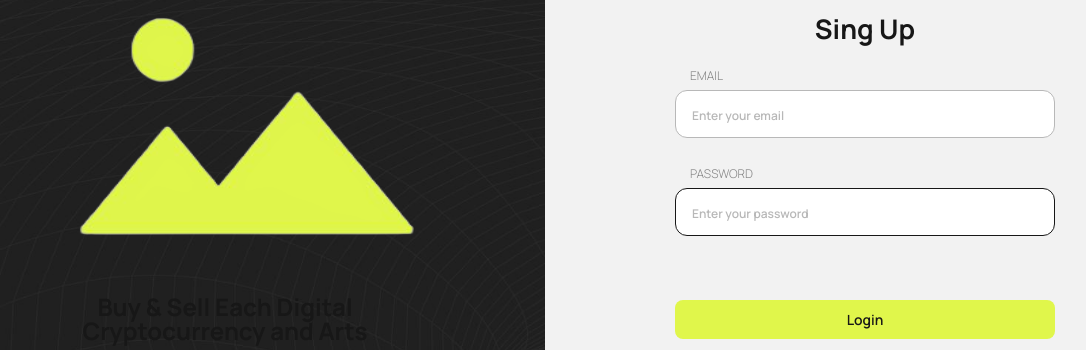
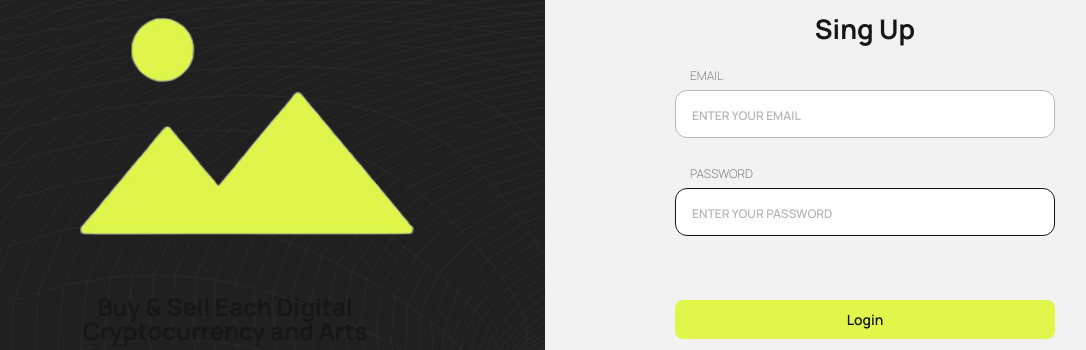
Before and after one commit to artyrkozel/crypto, a React (Vite) app: page /login in a window 1280 px wide. Shown: the part 223-573 px from the top of the page, without its empty margins (95-1181 px from the left). Built offline with nearby package versions, Linux system fonts and the light colour scheme; no server answers.

Commit message:
controller input

```diff
--- a/src/features/AuthByEmail/ui/LoginForm/LoginForm.tsx
+++ b/src/features/AuthByEmail/ui/LoginForm/LoginForm.tsx
@@ -3,12 +3,11 @@ import { classNames } from 'helpers/classNames/classNames';
 import { FormProvider, useForm } from 'react-hook-form';
 import { emailValidation, passwordValidation } from 'shared/lib/validation';
 import Button from 'shared/ui/Button/Button';
-import { ControlWrapperForm } from 'shared/ui/ControlWrapperForm/ControlWrapperForm';
-import Input from 'shared/ui/Input/Input';
 import * as yup from 'yup';
 import { ContentTitle } from 'shared/ui/ContentTitle/ContentTitle';
 import { usePostLoginMutation } from 'entities/user/api/api';
 import { AppRoutes } from 'shared/config/routeConfig/routeConfig';
+import { ControllerInput } from 'shared/ui/ControllerInput/ControllerInput';
 import styles from './LoginForm.module.scss';
 
 const FormSchema = yup
@@ -34,7 +33,7 @@ const LoginForm = () => {
     },
   });
 
-  const { register, handleSubmit } = methods;
+  const { handleSubmit } = methods;
 
   const [login, { isError }] = usePostLoginMutation();
 
@@ -51,23 +50,24 @@ const LoginForm = () => {
         <form noValidate onSubmit={handleSubmit(onSubmit)}>
           <div className={styles.loginForm}>
             <ContentTitle className={styles.title}>Sing Up</ContentTitle>
-            <ControlWrapperForm name='email' className={styles.email}>
-              <Input
-                placeholder='Enter your email'
-                autoFocus
-                {...register('email')}
-                label='email'
-              />
-            </ControlWrapperForm>
-            <ControlWrapperForm name='password'>
-              <Input
-                className={styles.password}
-                placeholder='Enter your password'
-                autoFocus
-                {...register('password')}
-                label='password'
-              />
-            </ControlWrapperForm>
+            <ControllerInput
+              className={styles.email}
+              name='email'
+              label='email'
+              type='text'
+              autoFocus
+              placeholder='Enter your email'
+              max={19}
+            />
+            <ControllerInput
+              name='password'
+              label='password'
+              type='text'
+              autoFocus
+              placeholder='Enter your password'
+              max={19}
+              className={styles.password}
+            />
             <Button type='submit' variant='primary' fullWidth>
               Login
             </Button>
--- a/src/features/CreateCreditCard/CreditCard/CreditCardForm.tsx
+++ b/src/features/CreateCreditCard/CreditCard/CreditCardForm.tsx
@@ -1,9 +1,8 @@
 import { ChangeEvent } from 'react';
-import { Controller, useFormContext } from 'react-hook-form';
-import { ControlWrapperForm } from 'shared/ui/ControlWrapperForm/ControlWrapperForm';
+import { useFormContext } from 'react-hook-form';
+import { ControllerInput } from 'shared/ui/ControllerInput/ControllerInput';
+import { ControllerSelect } from 'shared/ui/ControllerSelect/ControllerSelect';
 import { IOptions } from 'shared/ui/Dropdown/Dropdown';
-import Input from 'shared/ui/Input/Input';
-import { Select } from 'shared/ui/Select';
 /* eslint-disable */
 /* tslint:disable */
 const currentYear = new Date().getFullYear();
@@ -32,7 +31,7 @@ export default function CreditCardForm({
   cardCvv,
   children,
 }: any) {
-  const { register, setValue, control } = useFormContext();
+  const { setValue } = useFormContext();
 
   // TODO: We can improve the regex check with a better approach like in the card component.
   const onCardNumberChange = (event: ChangeEvent<HTMLInputElement>) => {
@@ -74,25 +73,19 @@ export default function CreditCardForm({
       <div className='card-list'>{children}</div>
       <div className='card-form__inner'>
         <div className='card-input'>
-          <ControlWrapperForm name='cardNumber'>
-            <Input
-              {...register('cardNumber')}
+          <ControllerInput
+            name='cardNumber'
             type='number'
-              autoComplete='off'
+            placeholder='Card number'
             max={19}
             onFocus={(e) => onCardInputFocus(e, 'cardNumber')}
             ref={cardNumberRef}
             onBlur={onCardInputBlur}
-              // value={cardNumber}
-              onChange={onCardNumberChange}
           />
-          </ControlWrapperForm>
         </div>
-
         <div className='card-input'>
-          <ControlWrapperForm name='cardHolder'>
-            <Input
-              {...register('cardHolder')}
+          <ControllerInput
+            name='cardHolder'
             type='text'
             autoComplete='off'
             placeholder='FULL NAME'
@@ -101,50 +94,38 @@ export default function CreditCardForm({
             ref={cardHolderRef}
             onBlur={onCardInputBlur}
           />
-          </ControlWrapperForm>
         </div>
 
         <div className='card-form__row'>
           <div className='card-form__col'>
             <div className='card-form__group'>
-              <ControlWrapperForm name='cardMonth'>
-                <Select
-                  {...register('cardMonth')}
-                  options={monthOptions}
+              <ControllerSelect
+                name='cardMonth'
                 ref={cardDateRef}
                 onBlur={onCardInputBlur}
                 onFocus={(e) => onCardInputFocus(e, 'cardDate')}
-                  placeholder='Month'
+                placeHolder='cardMonth'
+                options={monthOptions}
               />
-              </ControlWrapperForm>
-              <ControlWrapperForm name='cardYear'>
-                <Select
-                  {...register('cardYear')}
-                  options={yearsArr}
+              <ControllerSelect
+                name='cardYear'
                 ref={cardDateRef}
                 onBlur={onCardInputBlur}
                 onFocus={(e) => onCardInputFocus(e, 'cardDate')}
-                  placeholder='Year'
+                placeHolder='cardYear'
+                options={yearsArr}
               />
-              </ControlWrapperForm>
             </div>
           </div>
           <div className='card-form__col -cvv'>
-            <Controller
-              name='cardCvv'
-              control={control}
-              render={() => (
-                <Input
-                  {...register('cardCvv')}
+            <ControllerInput
+              ref={cardCvv}
               type='text'
-                  autoComplete='off'
-                  placeholder='CVV'
-                  max={19}
               onFocus={onCvvFocus}
               onBlur={onCvvBlur}
-                  ref={cardCvv}
-                />
-              )}
+              placeholder='CVV'
+              label='cv'
+              name='cardCvv'
             />
           </div>
         </div>
--- a/src/shared/ui/ControlWrapper/ControlWrapper.module.scss
+++ b/src/shared/ui/ControlWrapper/ControlWrapper.module.scss
@@ -5,13 +5,13 @@
   }
 
   .error {
-    position: absolute;
+    // position: absolute;
     padding: 0 8px;
     display: block;
     min-height: 20px;
     color: #f00;
     text-align: left;
-    top: 72px;
+    // top: 72px;
     font-size: 13px;
   }
 
--- a/src/shared/ui/ControlWrapper/ControlWrapper.tsx
+++ b/src/shared/ui/ControlWrapper/ControlWrapper.tsx
@@ -4,9 +4,8 @@ import { classNames } from 'helpers/classNames/classNames';
 import styles from './ControlWrapper.module.scss';
 
 export type ControlWrapperProps = {
-  children:
-    | React.JSXElementConstructor<{ hasError?: boolean; id?: string }>
-    | React.ReactElement<{ hasError?: boolean; id?: string }>;
+  children: | React.JSXElementConstructor<{ hasError?: boolean; id?: string }>
+  | React.ReactElement<{ hasError?: boolean; id?: string }>;
   getElementProps?: () => { hasError?: boolean; id?: string };
   error?: string;
   className?: string;
@@ -15,12 +14,10 @@ export type ControlWrapperProps = {
 };
 
 export const ControlWrapper: React.FC<ControlWrapperProps> = React.forwardRef(
-  ({
-    children, error, className, label, headerClass, getElementProps,
-  }) => {
-    const wrapperClasses = classNames(styles.wrapper, {}, [className ?? '']);
+  ({ children, error, className, label, headerClass, getElementProps }) => {
+    const wrapperClasses = classNames(styles.wrapper, {}, [className]);
 
-    const headerClasses = classNames(styles.header, {}, [headerClass ?? '']);
+    const headerClasses = classNames(styles.header, {}, [headerClass]);
     const id = useUniqueId('control');
 
     const localGetElementProps = useMemo(() => {
@@ -34,9 +31,9 @@ export const ControlWrapper: React.FC<ControlWrapperProps> = React.forwardRef(
     return (
       <div className={wrapperClasses}>
         {label && (
-        <label htmlFor={childrenProps.id} className={headerClasses}>
-          {label}
-        </label>
+          <label htmlFor={childrenProps.id} className={headerClasses}>
+            {label}
+          </label>
         )}
         <div className={styles.content}>
           {React.cloneElement(
--- /dev/null
+++ b/src/shared/ui/ControllerInput/ControllerInput.tsx
@@ -0,0 +1,39 @@
+import { FC, InputHTMLAttributes, MutableRefObject, memo } from 'react';
+import { Controller, useFormContext } from 'react-hook-form';
+import _ from 'lodash';
+import Input from '../Input/Input';
+import { FormControl } from '../FormControl/FormControl';
+
+interface IControllerInput extends InputHTMLAttributes<HTMLInputElement> {
+  inputLabel?: string;
+  className?: string;
+  label?: string;
+  name: string;
+  ref?: MutableRefObject<HTMLInputElement>;
+}
+
+export const ControllerInput: FC<IControllerInput> = memo(
+  ({ name, label, className, ...rest }) => {
+    const {
+      control,
+      formState: { errors },
+    } = useFormContext();
+
+    return (
+      <Controller
+        name={name}
+        control={control}
+        render={({ field }) => (
+          <FormControl
+            className={className}
+            label={label}
+            name={name}
+            errorMessage={_.get(errors, name)?.message as string}
+          >
+            <Input {...field} {...rest} />
+          </FormControl>
+        )}
+      />
+    );
+  },
+);
--- /dev/null
+++ b/src/shared/ui/ControllerSelect/ControllerSelect.tsx
@@ -0,0 +1,47 @@
+import { FC, MutableRefObject, SelectHTMLAttributes, memo } from 'react';
+import { Controller, useFormContext } from 'react-hook-form';
+import _ from 'lodash';
+import { FormControl } from '../FormControl/FormControl';
+import { Select } from '../Select';
+import { IOptions } from '../Dropdown/Dropdown';
+
+interface IControllerSelect extends SelectHTMLAttributes<HTMLSelectElement> {
+  inputLabel?: string;
+  className?: string;
+  placeHolder?: string;
+  label?: string;
+  name: string;
+  options: IOptions[];
+  ref?: MutableRefObject<HTMLSelectElement>;
+}
+
+export const ControllerSelect: FC<IControllerSelect> = memo(
+  ({ name, label, className, options, placeHolder, ...rest }) => {
+    const {
+      control,
+      formState: { errors },
+    } = useFormContext();
+
+    return (
+      <Controller
+        name={name}
+        control={control}
+        render={({ field }) => (
+          <FormControl
+            className={className}
+            label={label}
+            name={name}
+            errorMessage={_.get(errors, name)?.message as string}
+          >
+            <Select
+              {...field}
+              options={options}
+              placeholder={placeHolder}
+              {...rest}
+            />
+          </FormControl>
+        )}
+      />
+    );
+  },
+);
--- a/src/shared/ui/Dropdown/Dropdown.tsx
+++ b/src/shared/ui/Dropdown/Dropdown.tsx
@@ -113,7 +113,7 @@ export const Dropdown = forwardRef(
     const placeho: Mods = {
       [styles.placeholderSmall]: Boolean(showCleanBtn && selectedItem),
     };
-    console.log(getToggleButtonProps());
+
     return (
       <div className={classNames(styles.wrapper, {}, [className || ''])}>
         <label {...getLabelProps()}>
--- /dev/null
+++ b/src/shared/ui/FormControl/FormControl.module.scss
@@ -0,0 +1,26 @@
+.FormControl {
+    display: inline-flex;
+    flex-direction: column;
+    width: 100%;
+    position: relative;
+}
+
+.lable {
+    text-transform: uppercase;
+    font-weight: 300;
+    color: #848484;
+    margin-left: 15px;
+    margin-bottom: 8px;
+    font-size: 12px;
+  }
+
+  .error {
+    position: relative;
+    padding: 0 8px;
+    display: block;
+    min-height: 20px;
+    color: #f00;
+    text-align: left;
+    top: 8px;
+    font-size: 13px;
+  }
--- /dev/null
+++ b/src/shared/ui/FormControl/FormControl.tsx
@@ -0,0 +1,31 @@
+import { FC, ReactNode } from 'react';
+import { classNames } from 'helpers/classNames/classNames';
+import styles from './FormControl.module.scss';
+
+interface IFormControl {
+  label?: string;
+  className?: string;
+  errorMessage?: string;
+  name?: string;
+  children: ReactNode;
+}
+
+export const FormControl: FC<IFormControl> = ({
+  children,
+  className,
+  label,
+  errorMessage,
+  name,
+}) => {
+  return (
+    <div className={classNames(styles.FormControl, {}, [className])}>
+      {label && (
+        <label className={styles.lable} htmlFor={name}>
+          {label}
+        </label>
+      )}
+      {children}
+      {errorMessage && <span className={styles.error}>{errorMessage}</span>}
+    </div>
+  );
+};
--- a/src/shared/ui/Input/Input.tsx
+++ b/src/shared/ui/Input/Input.tsx
@@ -1,15 +1,14 @@
 import {
   ChangeEvent,
-  FC,
   InputHTMLAttributes,
-  MutableRefObject,
+  forwardRef,
   memo,
   useCallback,
 } from 'react';
 import { Mods, classNames } from 'helpers/classNames/classNames';
 import styles from './Input.module.scss';
 
-type HTMLInputProps = Omit<
+export type HTMLInputProps = Omit<
   InputHTMLAttributes<HTMLInputElement>,
   'value' | 'onChange'
 >;
@@ -17,26 +16,23 @@ type HTMLInputProps = Omit<
 export interface IInputProps extends HTMLInputProps {
   className?: string;
   variant?: 'primary' | 'secondary';
-  value?: string;
   onChange?: (e: ChangeEvent<HTMLInputElement>) => void;
   onChangeInput?: (e: ChangeEvent<HTMLInputElement>) => void;
-  label?: string;
-  id?: string;
   type?: string;
-  ref?: MutableRefObject<HTMLInputElement>;
 }
 
-const Input: FC<IInputProps> = ({
+const Input = forwardRef<HTMLInputElement, IInputProps>(
+  (
+    {
       className,
-  value,
       onChange,
-  label,
-  id,
       onChangeInput,
       type = 'string',
+      placeholder,
+      ...rest
+    },
     ref,
-  ...rest
-}) => {
+  ) => {
     const mods: Mods = {};
 
     const onChangeHandler = useCallback(
@@ -49,22 +45,17 @@ const Input: FC<IInputProps> = ({
 
     return (
       <div className={classNames(styles.inputContainer, mods, [className])}>
-      {label && (
-        <label className={styles.lable} htmlFor={id}>
-          {label}
-        </label>
-      )}
         <input
           className={styles.Input}
           onChange={onChangeHandler}
-        value={value}
-        name={id}
           type={type}
+          placeholder={placeholder && placeholder.toUpperCase()}
           ref={ref}
           {...rest}
         />
       </div>
     );
-};
+  },
+);
 
 export default memo(Input);
```
Also changed, not shown: src/features/CreateCreditCard/CreditCard/Card.tsx (+8 -11 lines), src/shared/ui/Select/Select.tsx (+11 -6 lines). Lines whose indentation alone changed are shown as unchanged.
